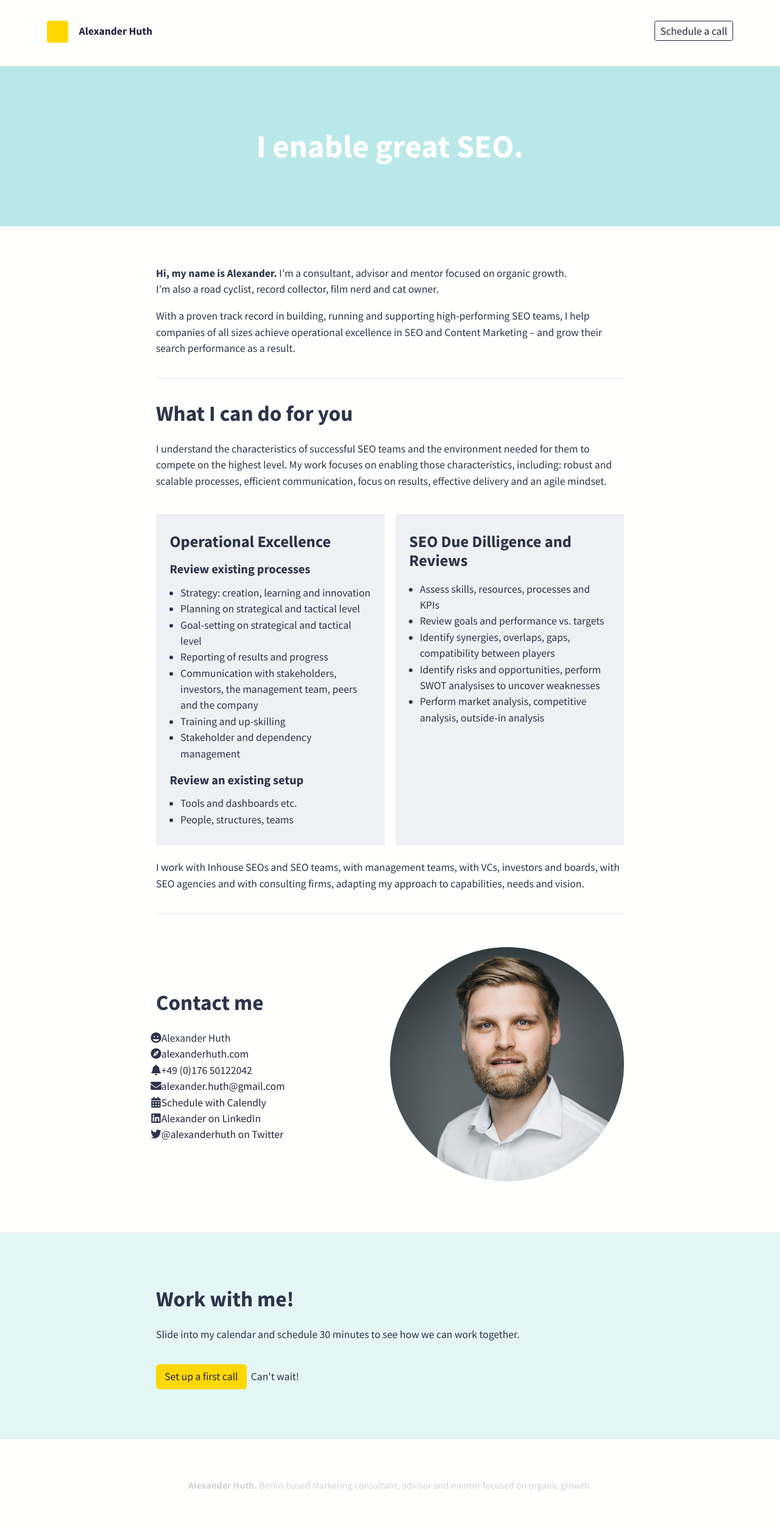
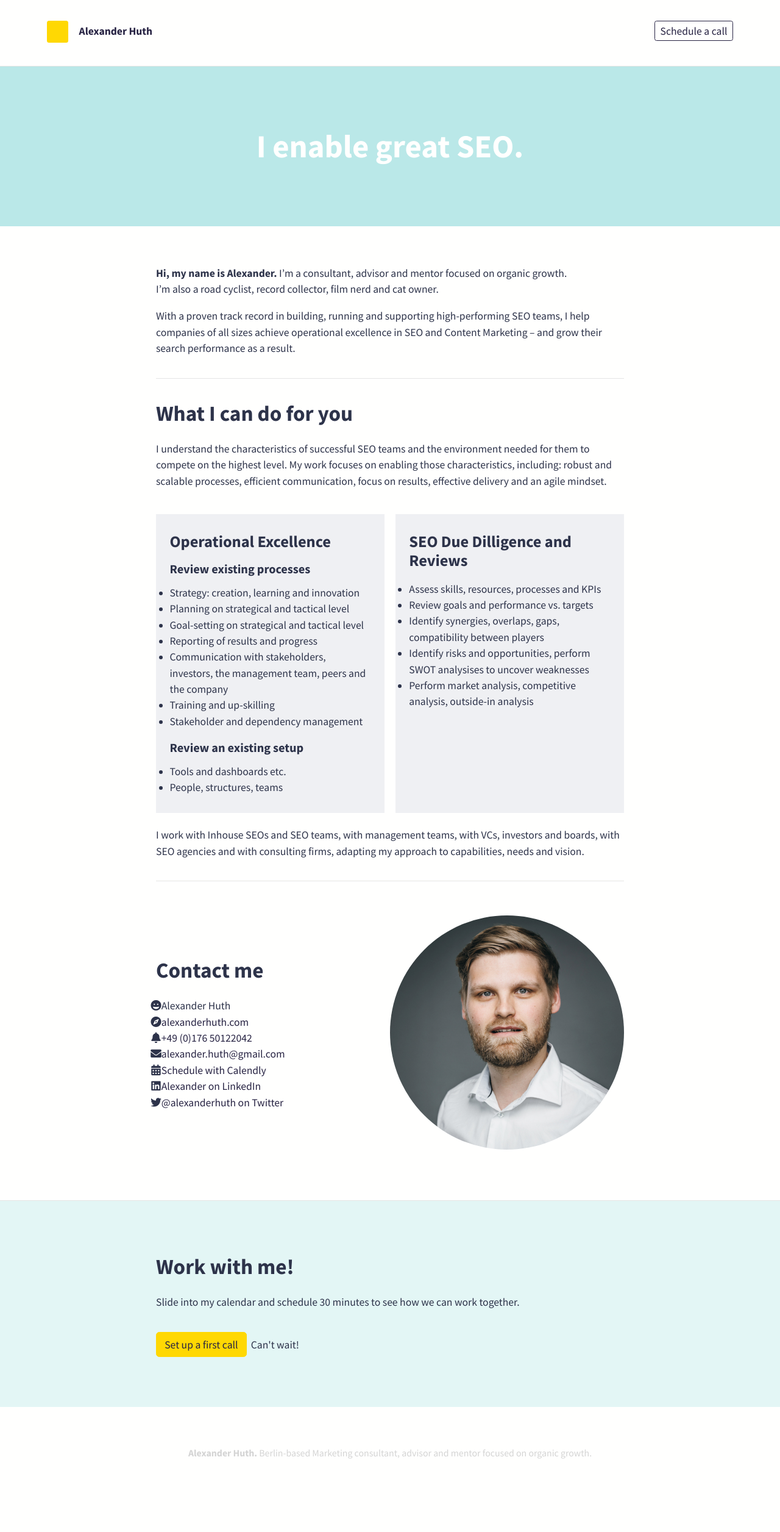
Before and after one commit to alexanderhuth/alexanderhuth.github.io, a Jekyll site: the page built from index.md, in a window 1280 px wide. Shown: the whole page at 61% size. Built offline with Jekyll 4.4.1, drawn with Linux system fonts in a browser that asks for light colours; nearby versions of some CDN libraries; after the commit the page ends 2459 px from its top, so only the background shows below that.

Commit message:
Update _global.scss

```diff
--- a/_sass/base/_global.scss
+++ b/_sass/base/_global.scss
@@ -101,9 +101,6 @@ li > ul, li > ol {
 ol, ul {
   list-style-position: outside;
 }
-li {
-  margin-left: 1em;
-}
 hr {
   border: 0;
   border-top: 1px solid $border-color;
```
